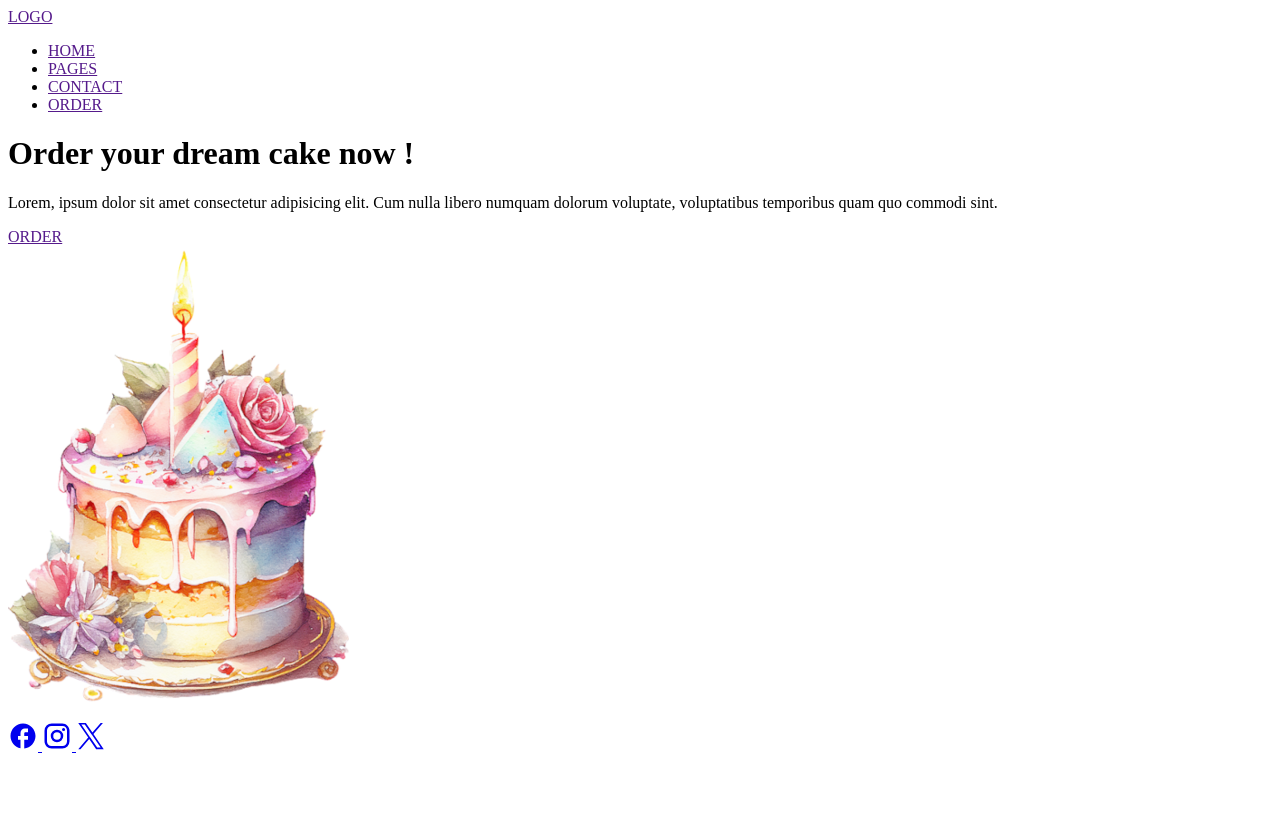
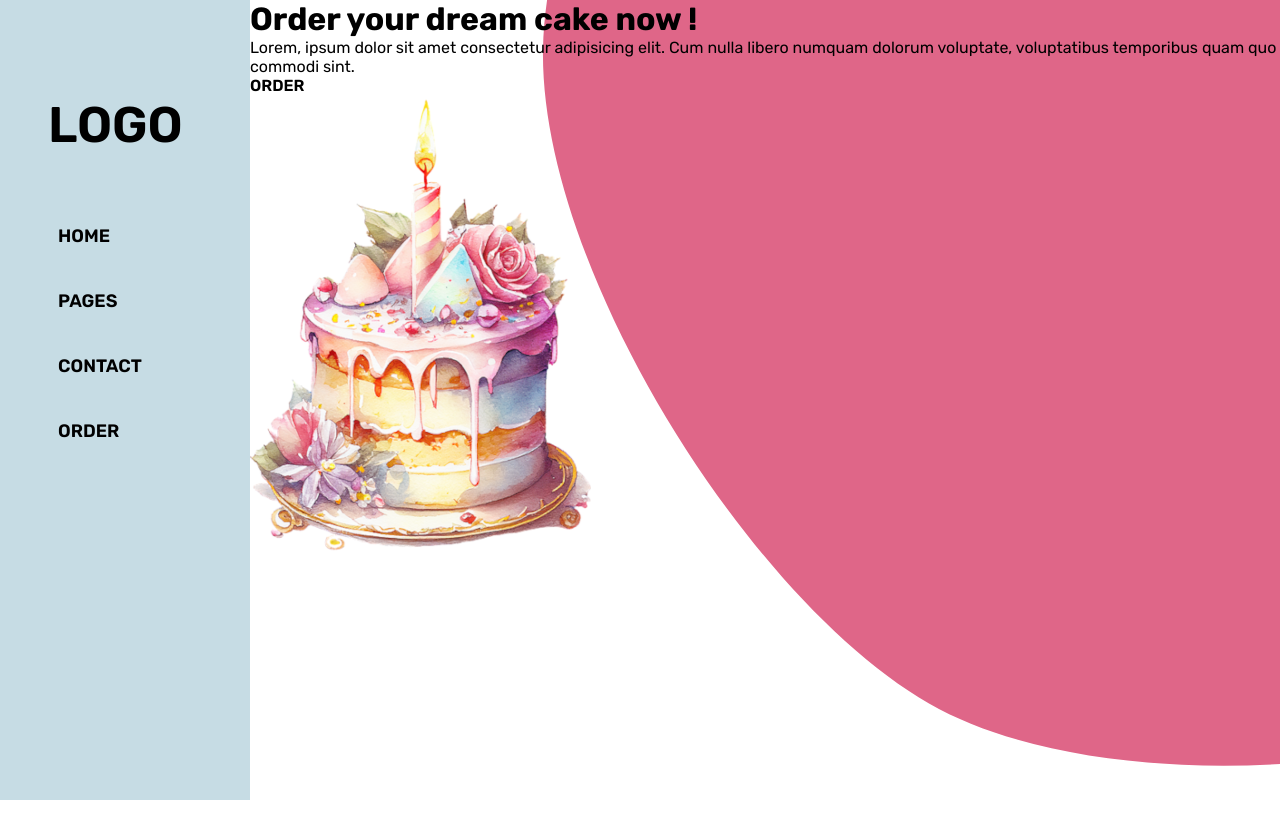
Before and after one commit to sawickipatryk/Landing-Page-Cake, a plain HTML site: page index.html in a window 1280 px wide. Before the commit the page ends 800 px from the top, so only its background shows below. Drawn offline with Linux system fonts and the light colour scheme.

Commit message:
added pattern to html and class logo

```diff
--- a/index.html
+++ b/index.html
@@ -36,7 +36,10 @@
     <header>
         <nav class="nav">
             <div class="nav__container">
-                <a href="">LOGO</a>
+                <a
+                    class="logo"
+                    href=""
+                >LOGO</a>
                 <div class="navbar__container">
                     <ul class="navbar__links">
                         <li class="navbar__item">
@@ -133,6 +136,17 @@
                 </a>
             </div>
         </div>
+        <svg
+            width="1920"
+            height="1080"
+            viewBox="0 0 1920 1080"
+            xmlns="http://www.w3.org/2000/svg"
+        >
+            <path
+                d="M2384.7599101669184,38.99999999999986C2376.4196439005696,255.00635094610956,2392.918387429727,552.7658773652742,2256.9584024019073,663.519052838329C2120.9984173740877,774.2722283113839,1747.9930670669848,805.9388949780505,1569.0000000000002,703.519052838329C1390.0069329330156,601.0992106986075,1179.3333333333335,267.0063509461097,1183,49.00000000000009C1186.6666666666665,-169.00635094610954,1403.6666666666663,-490.93254403194055,1590.9999999999995,-604.5190528383288C1778.3333333333328,-718.105561644717,2174.7066816388465,-739.772228311384,2306.9999999999995,-632.5190528383292C2439.2933183611526,-525.2658773652745,2393.1001764332673,-177.00635094610985,2384.7599101669184,38.99999999999986C2376.4196439005696,255.00635094610956,2392.918387429727,552.7658773652742,2256.9584024019073,663.519052838329"
+                fill="#df6688"
+            />
+        </svg>
     </header>
     <main></main>
     <footer></footer>
--- a/style.css
+++ b/style.css
@@ -0,0 +1,67 @@
+* {
+    margin: 0;
+    padding: 0;
+    font-family: 'Rubik', sans-serif;
+    box-sizing: border-box;
+}
+
+a {
+    color: black;
+    text-decoration: none;
+    font-weight: 600;
+}
+
+header {
+    position: relative;
+    height: 100vh;
+}
+
+.nav {
+    position: fixed;
+    top: 0;
+    left: 0;
+    height: 100%;
+    width: 250px;
+    background-color: #C6DCE4;
+    padding: 95px 48px 10px;
+    z-index: 999;
+}
+
+.logo {
+    font-size: 50px;
+}
+
+.navbar__links {
+    margin-top: 50px;
+    list-style: none;
+}
+
+.navbar__item {
+    font-size: 18px
+}
+
+.navbar__item-link {
+    display: inline-block;
+    width: 100%;
+    padding: 20px 10px;
+    border-bottom: 3px solid transparent;
+    transition: 0.1s ease-in;
+}
+
+.navbar__item-link:hover {
+    border-bottom: 3px solid #DAEAF1;
+}
+
+.hero {
+    position: relative;
+    margin-left: 250px;
+    width: calc(100% - 250px);
+    height: 100vh;
+}
+
+header svg {
+    position: absolute;
+    top: 0;
+    right: 0px;
+    z-index: -10;
+}
```
